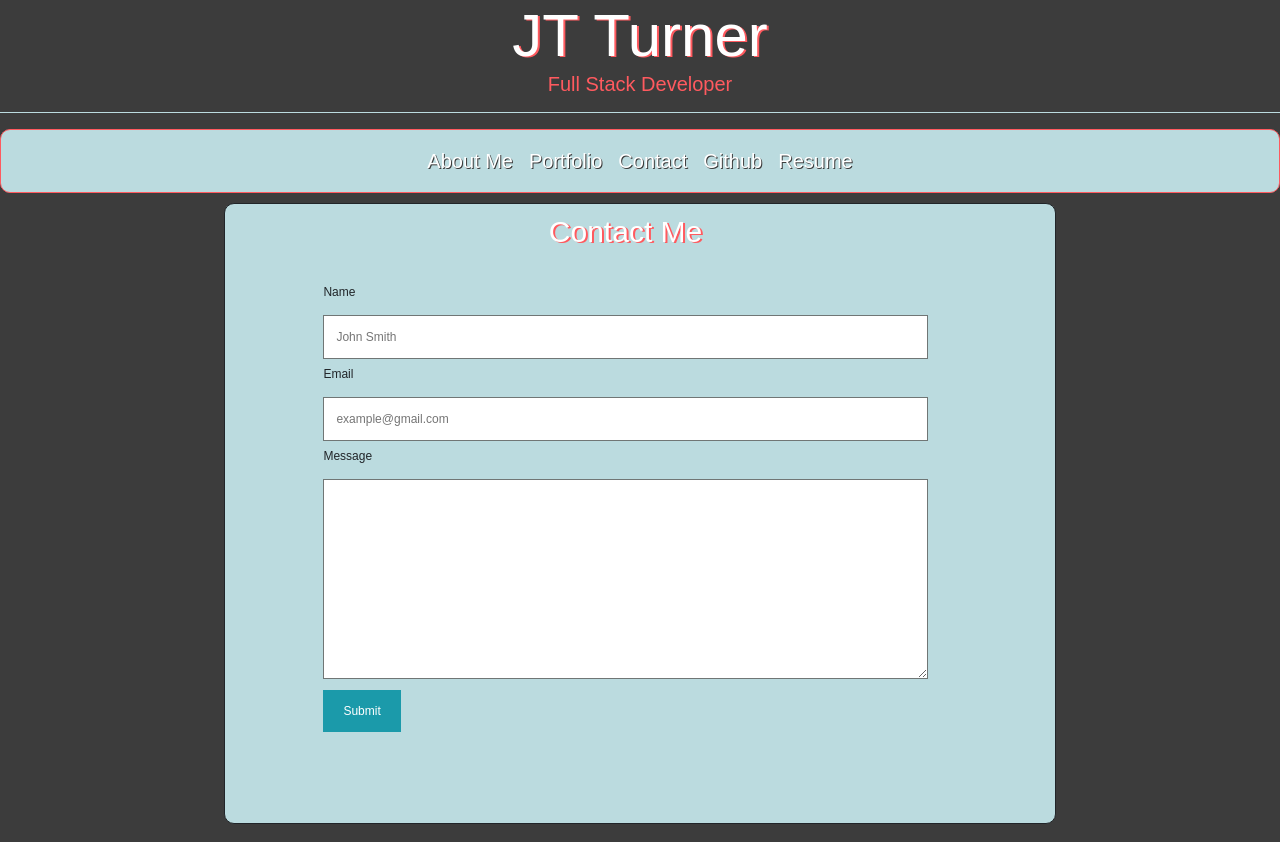
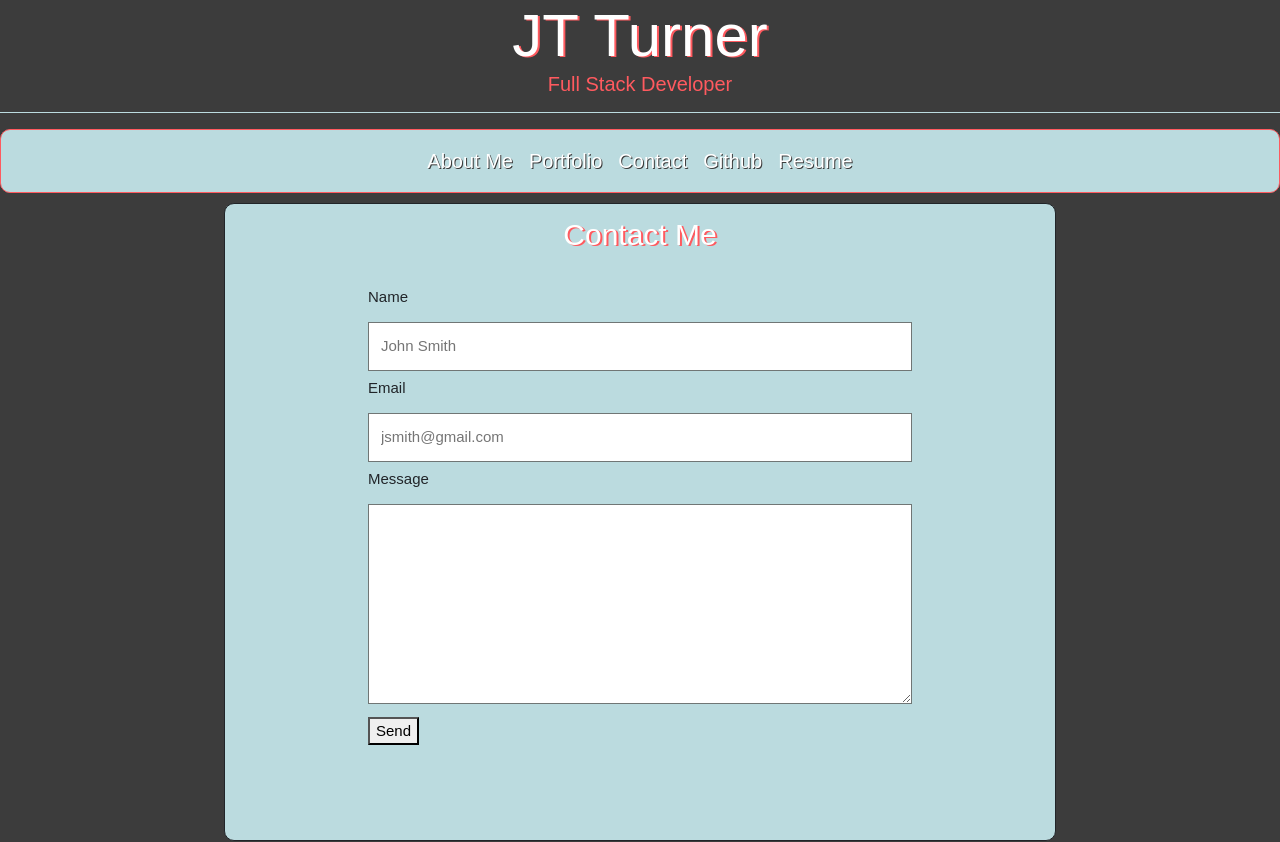
Before and after one commit to javierturner/reactportfolio, a React (Create React App) app: page /contact in a window 1280 px wide. Shown: the top 842 px of the page. Built offline with nearby package versions, Linux system fonts and the light colour scheme.

Commit message:
added formspree to contact page

```diff
--- a/src/pages/Contact/contact.css
+++ b/src/pages/Contact/contact.css
@@ -4,7 +4,7 @@
 }
 
 .outerBox {
-    /* padding: 35px; */
+    padding: 1% 10%;
     /* text-align: center; */
     font-size: 12px;
     /* text-shadow: 1px 1px ; */
@@ -16,7 +16,6 @@
     box-sizing: border-box;
     border: solid 1px;
     border-radius: 10px;
-    /* padding: 10px; */
     position: relative;
     /* align-content: center; */
     display: flex;
--- a/src/pages/Contact/contact.js
+++ b/src/pages/Contact/contact.js
@@ -7,28 +7,30 @@ function Contact() {
     return (
         <div className="container-fluid-main outerBox">
             <div className="row">
-                <div className="col-10">
+                <div className="col-12">
                     <h2>Contact Me</h2>
                     <hr />
-                    <div className="body-text">
-                        <form action="action_page.php">
+                    <div className="col-md-12 body-text">
+                        <form action="https://formspree.io/meqzlagw" method="POST">
 
                             <label id="name">Name</label>
                             <input type="text" id="name" name="name" placeholder="John Smith" />
 
                             <label id="name">Email</label>
-                            <input type="text" id="email" name="email" placeholder="example@gmail.com" />
+                            <input type="text" id="email" name="_replyto" placeholder="jsmith@gmail.com" />
 
                             <label id="message">Message</label>
                             <textarea id="message" name="message" placeholder="" style={{ height: 200 }}></textarea>
 
-                            <input type="submit" value="Submit" />
+                            <button type="submit" value="Submit">Send</button>
 
                         </form>
                     </div>
                 </div>
             </div>
         </div>
+
+
     )
 }
 
```
Also changed, not shown: 1 other file (tests, documents, lock files or other folders).
